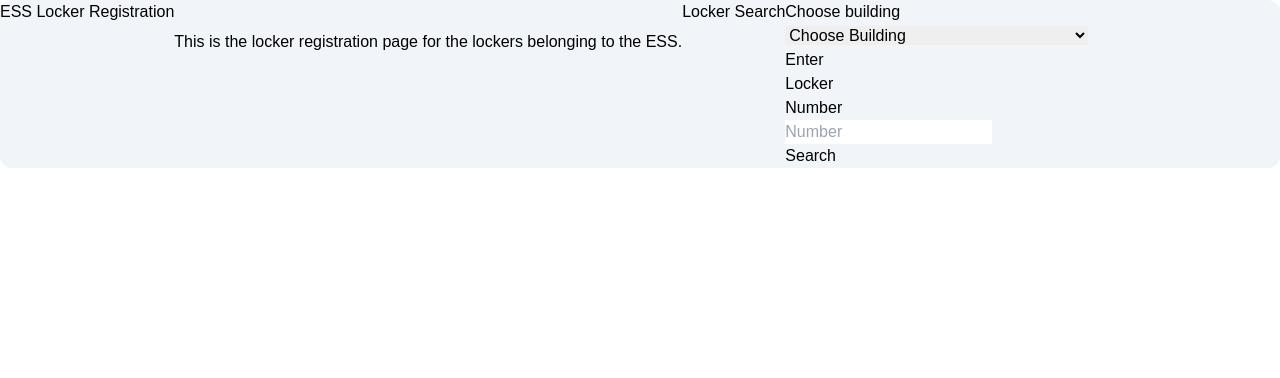
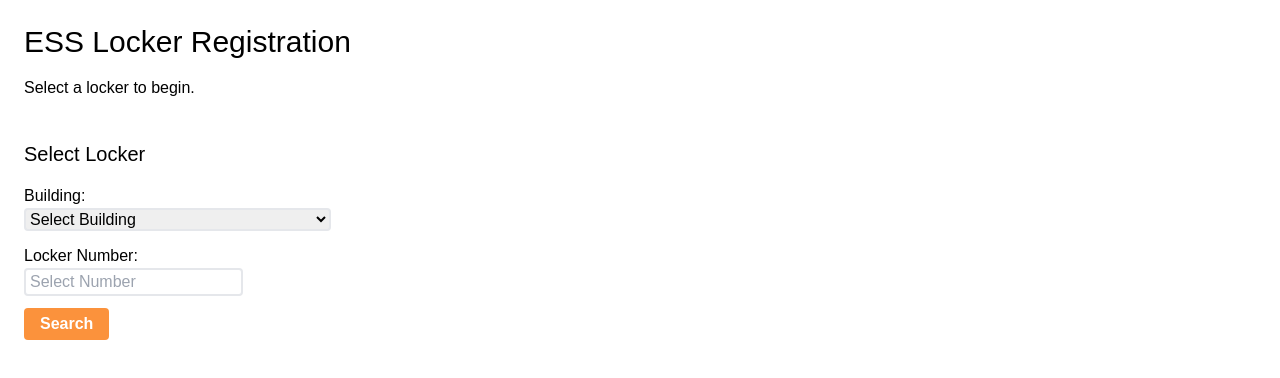
Before and after one commit to VikeLabs/ess-locker-registration, a Next.js app: page / in a window 1280 px wide. Shown: the top 378 px of the page. Built offline with nearby package versions, Linux system fonts and the light colour scheme; a web font is replaced by a local one.

Commit message:
styled select locker form

```diff
--- a/pages/index.tsx
+++ b/pages/index.tsx
@@ -1,45 +1,39 @@
-
-import Head from 'next/head'
-import Image from 'next/image'
-import styles from '../styles/Home.module.css'
-
 export default function Home() {
     return (
-    <figure className="md:flex bg-slate-100 rounded-xl p-8 md:p-0 dark:bg-slate-800">
-            <h1 className="display-4">ESS Locker Registration</h1>
+        <div className='ml-4 py-4 px-2 space-y-2'>
+            <h1 className='text-3xl text-bold py-2'>ESS Locker Registration</h1>
 
-            <p style={{marginTop: 30}}>
-              This is the locker registration page for the lockers belonging to the ESS.
+            <p>
+                Select a locker to begin.
             </p>
             <br/>
 
-              <h2 className="display-7">Locker Search</h2>
+            <h2 className='text-xl text-bold py-2'>Select Locker</h2>
+
             {/* FORM STARTS */}
-              <form action="/register" method="post" style={{ maxWidth: '80%'}}>
+            <form action="/register" method="post" className='space-y-3'>
 
 
-                <div className="form-group" style={{ maxWidth: '40%' }}>
-                  <label htmlFor="buildingDrop">Choose building</label>
-                  <select id="buildingDrop" className="form-control" name="buildingValue">
+                <div>
+                    <label htmlFor="buildingDrop">Building:</label><br/>
+                    <select id="buildingDrop" name="buildingValue" className='border-2 rounded focus:border-black'>
                       {/* // value={this.state.buildingValue} onChange={this.handleChange}> */}
 
-                    <option value="" >Choose Building</option>
+                      <option value="" >Select Building</option>
                       <option value="elw" >Engineering Lab Wing</option>
                       <option value="ecs" >Engineering Computer Science Building</option>
                     </select>
                 </div>
 
 
-                <div className="form-group" style={{ maxWidth: '20%' }}>
-                  <label htmlFor="inputLocker">Enter Locker Number</label>
-                  <input type="number" name="lockerValue" id="inputLocker" placeholder="Number"
-                    className="form-control"
-                  />
+                <div className="form-group">
+                    <label htmlFor="inputLocker">Locker Number:</label><br/>
+                    <input type="number" name="lockerValue" id="inputLocker" placeholder="Select Number" className='border-2 rounded px-1'/>
                 </div>
 
-                <input type="submit" className="btn btn-primary" value="Search" />
+                <input type="submit" value="Search" className='bg-orange-400 hover:bg-orange-600 text-white font-bold py-1 px-4 rounded'/>
             </form>
-        </figure>
+        </div>
     )
 }
 
```
Lines whose indentation alone changed are shown as unchanged.
